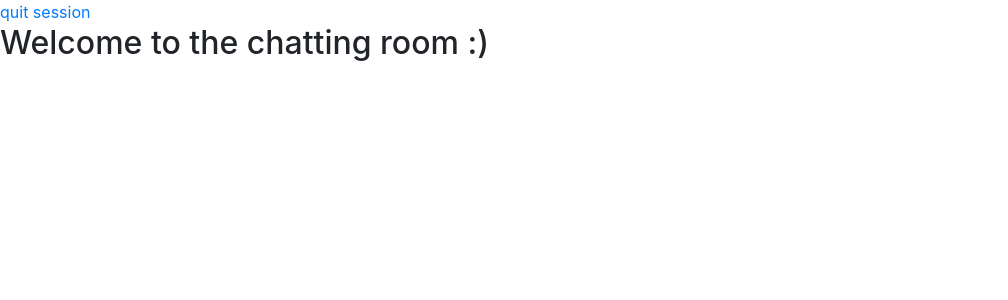
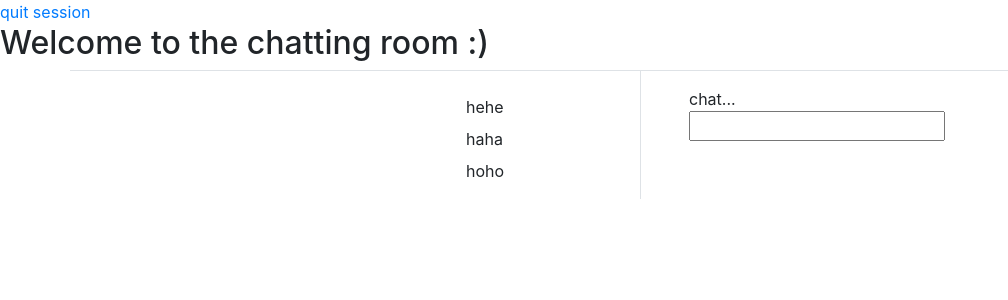
Before and after one commit to era-net/web-chat, a PHP site: page /room/index.php in a window 1280 px wide. Shown: the top 300 px of the page, without its empty margins (0-1008 px from the left). Run offline with PHP 8.4, Linux system fonts and the light colour scheme; the visitor is signed in with stand-in values (Sample User, id 1).

Commit message:
chatting room frontend

```diff
--- a/room/index.php
+++ b/room/index.php
@@ -17,6 +17,24 @@ if (isset($_SESSION["username"]) && $_SESSION["started"]) {
     <a href="../quit/">quit session</a>
     <h2>Welcome to the chatting room :)</h2>
 
+    <div class="container border-top">
+        <div class="row justify-content-md-center">
+            <div class="col col-lg-2 px-3 py-3">
+                <div class="pt-2">hehe</div>
+                <div class="pt-2">haha</div>
+                <div class="pt-2">hoho</div>
+            </div>
+            <div class="col col-lg-2 border-left pl-5 py-3">
+                <div>
+                    chat...
+                </div>
+                <div>
+                    <input type="text">
+                </div>
+            </div>
+        </div>
+    </div>
+
     <script type="text/javascript" src="../jquery-3.5.1/jquery.min.js"></script>
     <script type="text/javascript" src="../bootstrap-4.5.3/js/bootstrap.min.js"></script>
     <script type="text/javascript" src="../js/xhr/xhr.min.js"></script>
```
